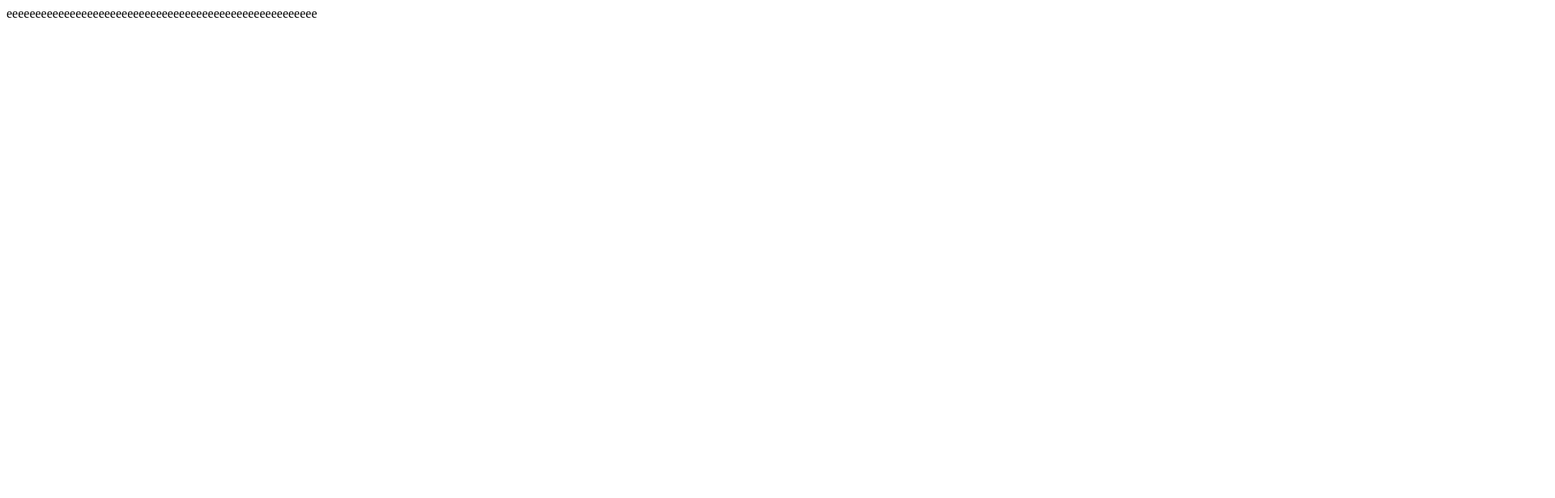
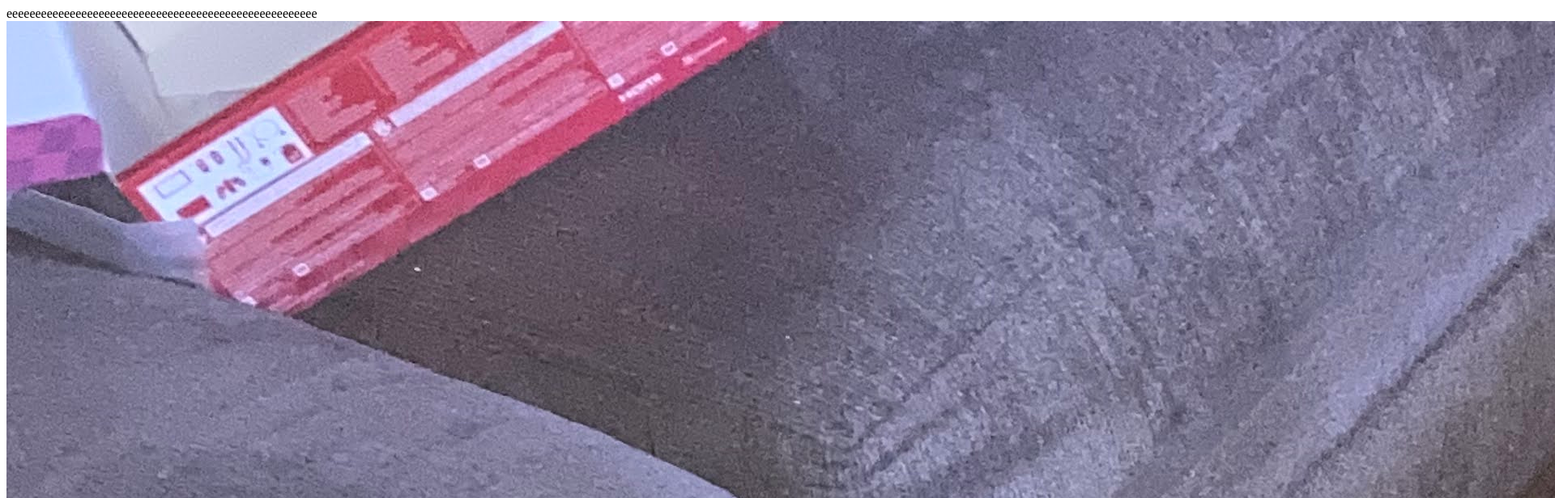
Before and after one commit to RafaelHPerez/RafaelHPerez.github.io, a plain HTML site: page index.html in a window 1280 px wide. Shown: the top 616 px of the page at 81% size, 1920 px wide, since content can reach past the window. Drawn offline with Linux system fonts and the light colour scheme.

Commit message:
photo added

```diff
--- a/index.html
+++ b/index.html
@@ -2,5 +2,5 @@
 <head></head>
 
 <body>eeeeeeeeeeeeeeeeeeeeeeeeeeeeeeeeeeeeeeeeeeeeeeeeeeeeee</body>
-
+<img src="IMG_5288.jpg" alt="dog lawing on leg">
 </html>
```
